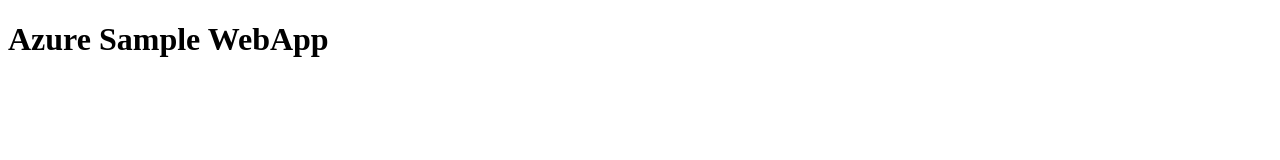
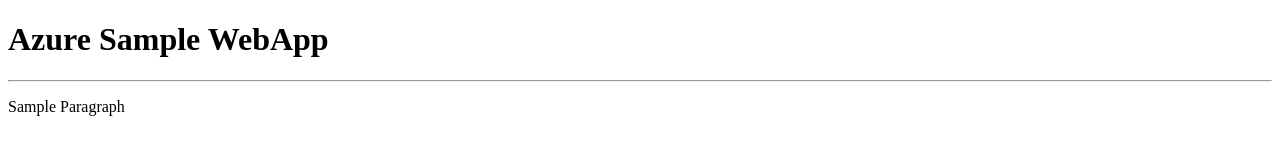
Before and after one commit to abhiprabhakaran95/AzureDemo1, a plain HTML site: page index.html in a window 1280 px wide. Drawn offline with Linux system fonts and the light colour scheme.

Commit message:
@nd commit

```diff
--- a/index.html
+++ b/index.html
@@ -8,5 +8,7 @@
 </head>
 <body>
     <h1>Azure Sample WebApp</h1>
+    <hr>
+    <p>Sample Paragraph</p>
 </body>
 </html>
```
